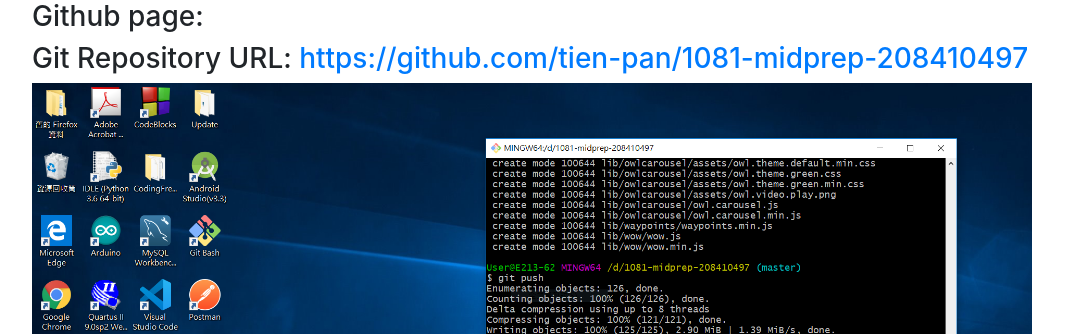
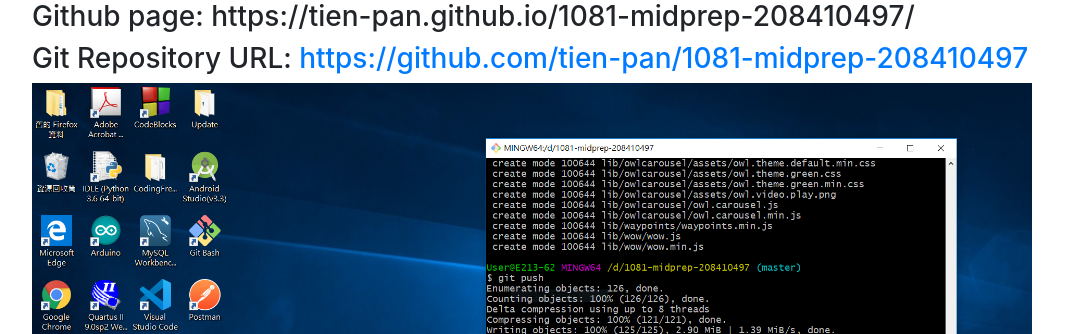
Before and after one commit to tien-pan/1081-midprep-208410497, a plain HTML site: page midterm.html in a window 1280 px wide. Shown: the top 334 px of the page, without its empty margins (53-1137 px from the left). Drawn offline with nearby package versions, Linux system fonts and the light colour scheme; files whose address does not match are found by name.

Commit message:
108midterm

```diff
--- a/midterm.html
+++ b/midterm.html
@@ -12,7 +12,11 @@
     <div class="container">
       <div class="row">
         <div class="col">
-          <h3>Github page: <a href=""></a></h3>
+          <h3>
+            Github page:
+            <a href="https://tien-pan.github.io/1081-midprep-208410497/"></a
+            >https://tien-pan.github.io/1081-midprep-208410497/
+          </h3>
 
           <h3>
             Git Repository URL:
@@ -23,6 +27,8 @@
 
           <img src="img1.png" width="1000" />
 
+          <br />
+          <br />
           <img src="img2.png" width="1000" />
         </div>
       </div>
```
Also changed, not shown: img2.PNG (added).
